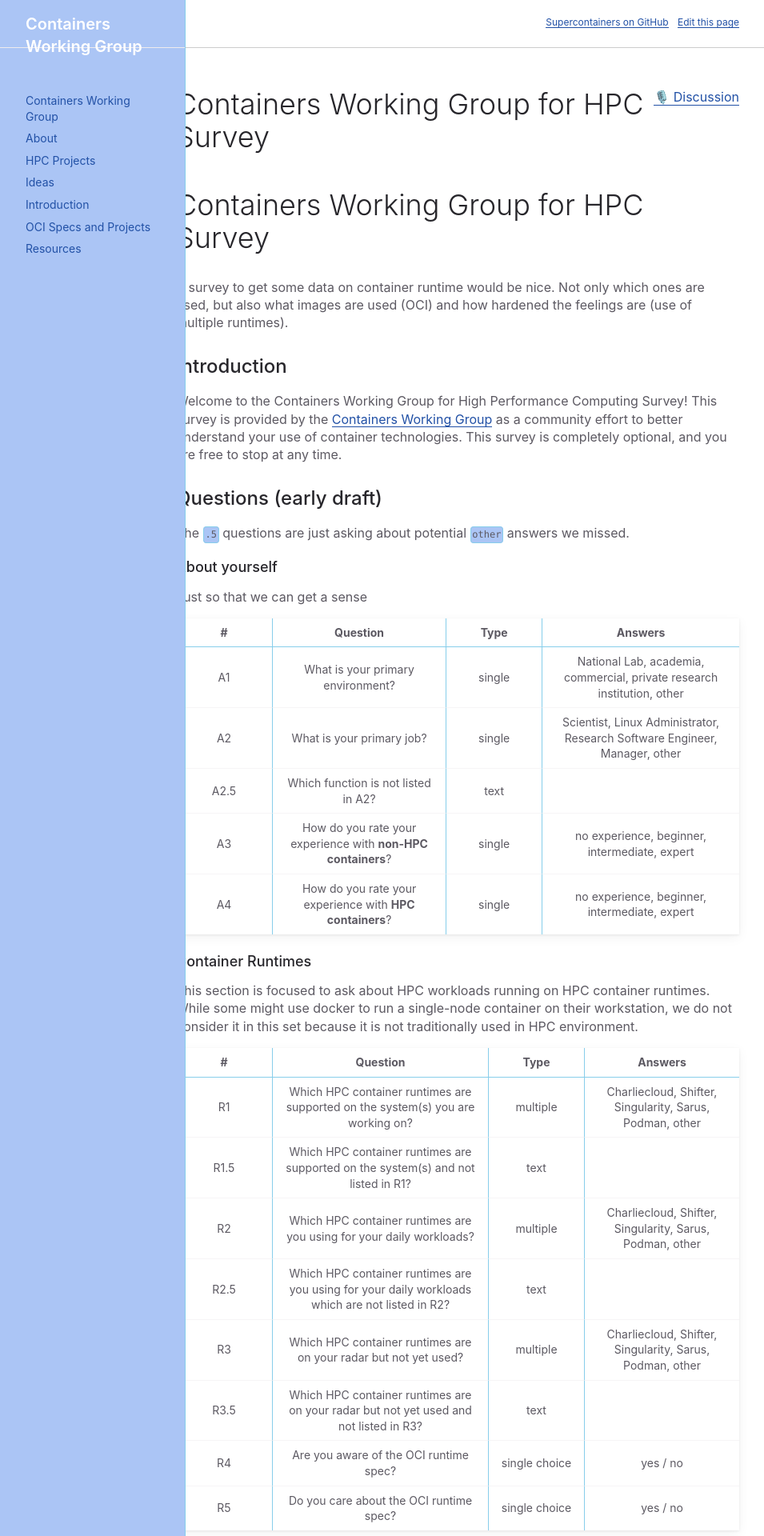
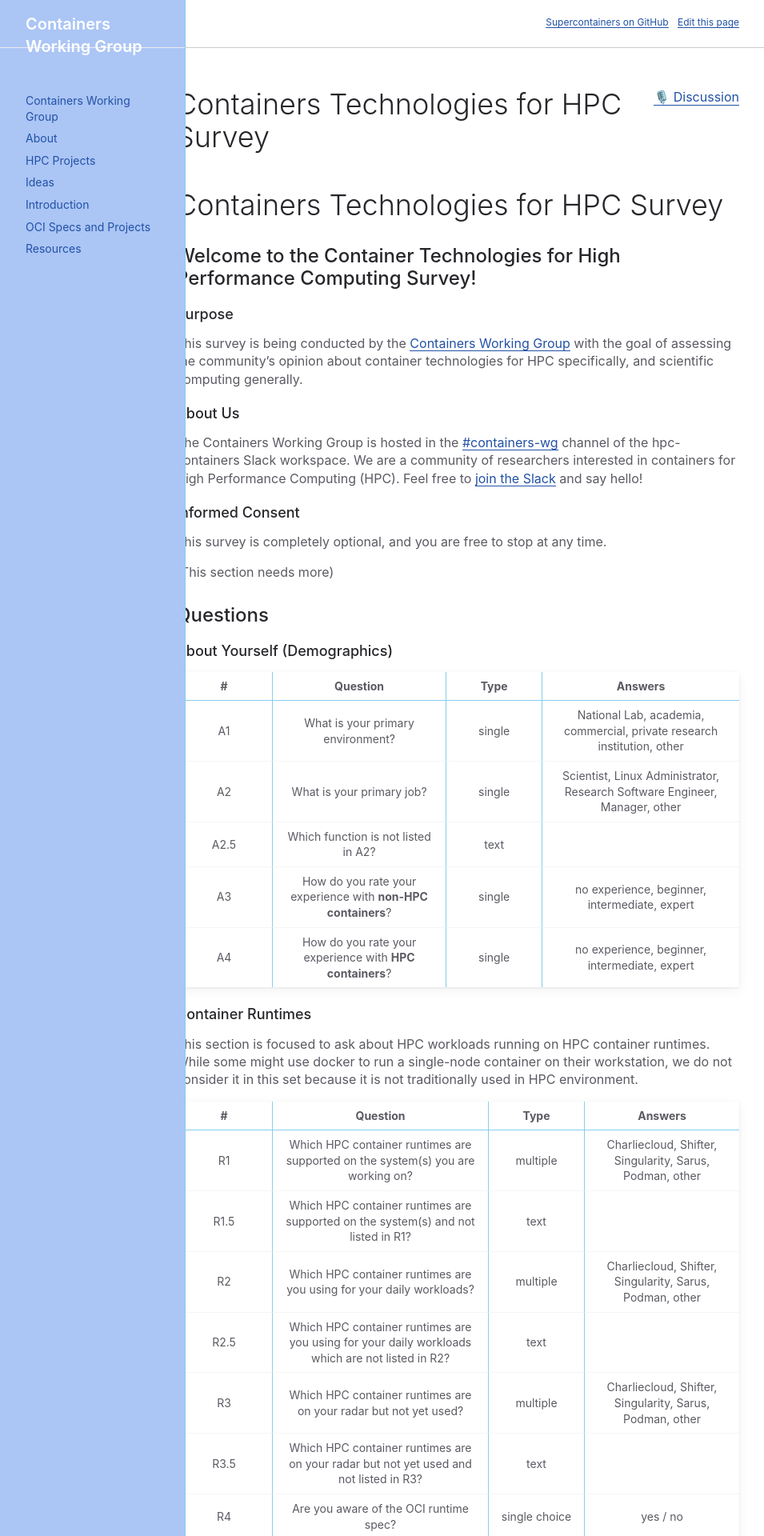
Before and after one commit to supercontainers/containers-wg, a Jekyll site: the page built from _ideas/container-technologies-survey.md, in a window 1280 px wide. Shown: the top 1920 px of the page at 80% size, without its empty margins (0-955 px from the left). Built offline with Jekyll 4.4.1, drawn with Linux system fonts in a browser that asks for light colours.

Commit message:
Started making some edits, but questions unchanged

```diff
--- a/_ideas/container-technologies-survey.md
+++ b/_ideas/container-technologies-survey.md
@@ -1,22 +1,27 @@
 ---
-title: Containers Working Group for HPC Survey
+title: Containers Technologies for HPC Survey
 discussion: https://github.com/supercontainers/containers-wg/discussions/39
+plan: https://github.com/sk8forether/containers-wg/blob/main/_ideas/container-technology-survey-plan.md
 ---
 
-# Containers Working Group for HPC Survey
+# Containers Technologies for HPC Survey
 
-A survey to get some data on container runtime would be nice. Not only which ones are used, but also what images are used (OCI) and how hardened the feelings are (use of multiple runtimes).
-## Introduction
+## Welcome to the Container Technologies for High Performance Computing Survey!
 
-Welcome to the Containers Working Group for High Performance Computing Survey! This survey is provided by the [Containers Working Group](https://supercontainers.github.io/containers-wg/) as a community effort to better understand your use of container technologies. This survey is completely optional, and you are free to stop at any time.
+### Purpose
+This survey is being conducted by the [Containers Working Group](https://supercontainers.github.io/containers-wg/) with the goal of assessing the community's opinion about container technologies for HPC specifically, and scientific computing generally.
 
-## Questions (early draft)
+### About Us
+The Containers Working Group is hosted in the [#containers-wg](https://hpc-containers.slack.com/archives/C023C51T8SG) channel of the hpc-containers Slack workspace.  We are a community of researchers interested in containers for High Performance Computing (HPC).  Feel free to [join the Slack](https://join.slack.com/t/hpc-containers/shared_invite/zt-ak9q6jw7-UZgpv7IJua5jCtJ_db_yAQ) and say hello!
 
-The `.5` questions are just asking about potential `other` answers we missed.
+### Informed Consent
+This survey is completely optional, and you are free to stop at any time.
 
-### About yourself
+(This section needs more)
 
-Just so that we can get a sense
+## Questions
+
+### About Yourself (Demographics)
 
 | #  | Question | Type | Answers |
 |:--:|:---------:|:----:|:---------------------:|
```
